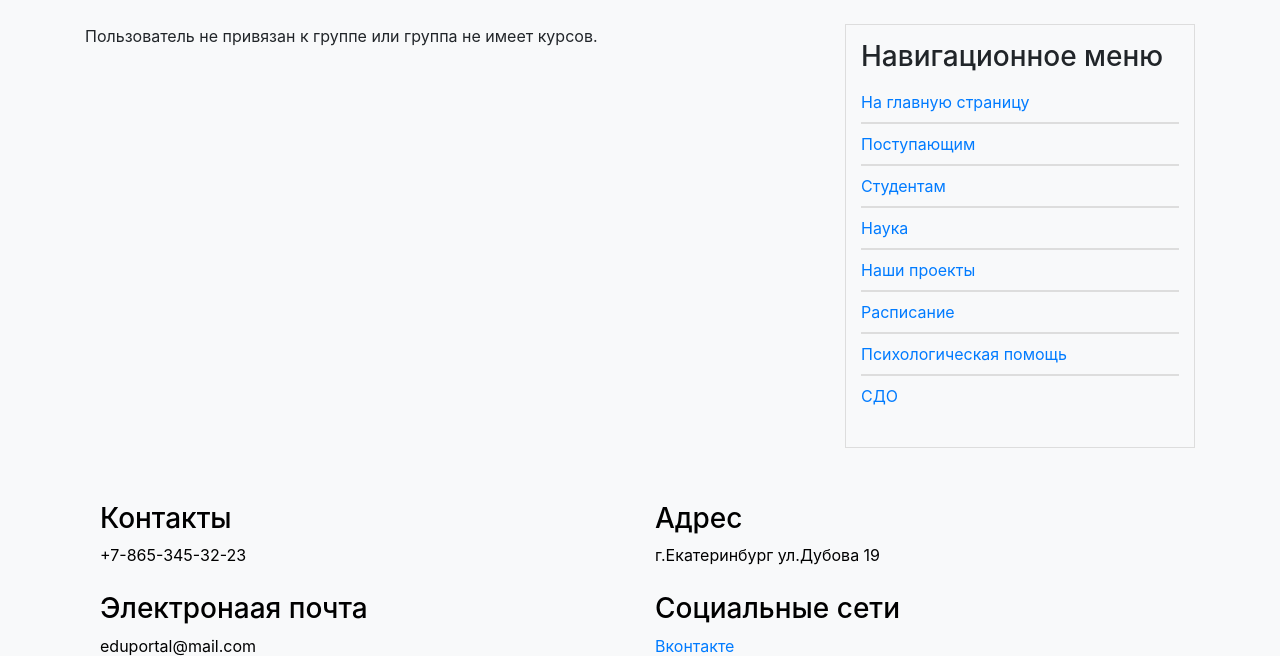
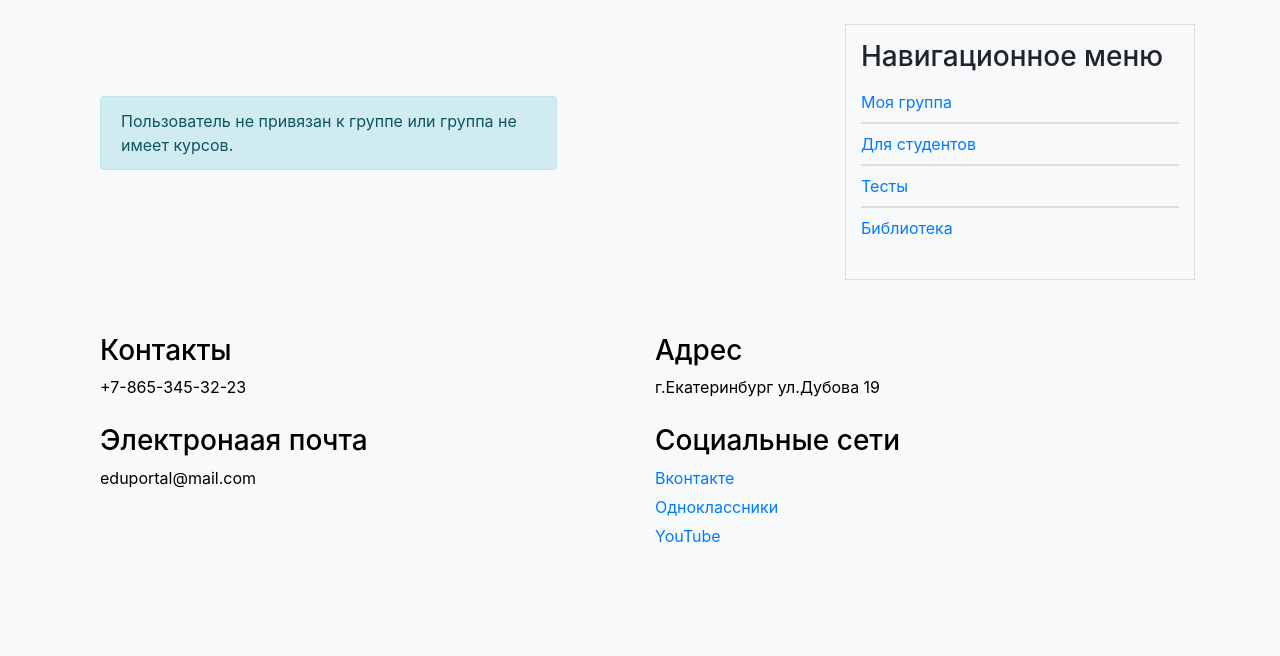
Before and after one commit to ALEXANDRGUSEVgithub/educational-portal, a Django app: page /education/personal-area/ in a window 1280 px wide. Shown: the part 56-712 px from the top of the page. After the commit the page ends 598 px from the top, so only its background shows below. Run offline with Django 4.2, Linux system fonts and the light colour scheme; a user stored in the database is signed in; data comes from the database, SQL or seed files in the repository; both versions use the stored data as it was after the commit; some libraries are stand-ins or nearby versions.

Commit message:
basic display of student courses, navigation menu configured (basic)

```diff
--- /dev/null
+++ b/eduportal/education/static/education/css/styles.css
@@ -0,0 +1,3 @@
+.list-group-item a:hover {
+      text-decoration: none;
+    }
--- a/eduportal/education/templates/education/personal_area.html
+++ b/eduportal/education/templates/education/personal_area.html
@@ -1,16 +1,28 @@
 {% extends 'base.html' %}
+{% load static %}
 
 {% block content %}
+<link type="text/css" href="{% static 'education/css/styles.css' %}" rel="stylesheet" />
 
+  <div class="container mt-5">
+    <div class="row">
+      <div class="col-md-8">
         {% if user_courses %}
-  <h2>Курсы пользователя:</h2>
-  <ul>
+          <h2 class="mb-4">Ваши курсы:</h2>
+          <ul class="list-group">
             {% for course in user_courses %}
-      <li>{{ course.title }}</li>
+              <li class="list-group-item border-0">
+                <span class="mr-2"><i class="bi bi-square text-dark"></i></span>
+                <a href="/" class="text-dark font-weight-bold stretched-link">{{ course.title }}</a>
+              </li>
             {% endfor %}
           </ul>
         {% else %}
-  <p>Пользователь не привязан к группе или группа не имеет курсов.</p>
+          <div class="alert alert-info mt-4" role="alert">
+            <p class="mb-0">Пользователь не привязан к группе или группа не имеет курсов.</p>
+          </div>
         {% endif %}
-
+      </div>
+    </div>
+  </div>
 {% endblock %}
--- a/eduportal/templates/base.html
+++ b/eduportal/templates/base.html
@@ -7,6 +7,7 @@
     <meta name="viewport" content="width=device-width, initial-scale=1">
     <title>{{ title }}</title>
     <link rel="stylesheet" href="https://stackpath.bootstrapcdn.com/bootstrap/4.3.1/css/bootstrap.min.css">
+    <link rel="stylesheet" href="https://cdn.jsdelivr.net/npm/bootstrap-icons@1.10.5/font/bootstrap-icons.css">
     <link type="text/css" href="{% static 'portal/css/styles.css' %}" rel="stylesheet" />
 </head>
 <body>
@@ -50,17 +51,24 @@
             <div class="nav-block">
                 <h3>Навигационное меню</h3>
                 <ul>
-                    {% if request.path != '/' %}
-                    <li><a href="/">На главную страницу</a></li>
+                    {% if request.path != '/' and request.resolver_match.namespace != 'education' %}
+                        <li><a href="/">На главную страницу</a></li>
                     {% endif %}
-                    {% for n in navigate %}
-                    <li><a href="{{ n.get_absolute_url }}">{{ n.title }}</a></li>
-                    {% endfor %}
+                    {% if request.resolver_match.namespace == 'education' %}
+                        <li><a href="/">Моя группа</a></li>
+                        <li><a href="/">Для студентов</a></li>
+                        <li><a href="/">Тесты</a></li>
+                        <li><a href="/">Библиотека</a></li>
+                    {% else %}
+                        {% for n in navigate %}
+                            <li><a href="{{ n.get_absolute_url }}">{{ n.title }}</a></li>
+                        {% endfor %}
+                    {% endif %}
                 </ul>
             </div>
         </div>
-      </div>
     </div>
+</div>
 
 <div class="container mt-4">
     <div class="footer">
```
Also changed, not shown: eduportal/db.sqlite3, eduportal/portal/static/portal/css/styles.css (line endings or trailing spaces). Lines whose indentation alone changed are shown as unchanged.
